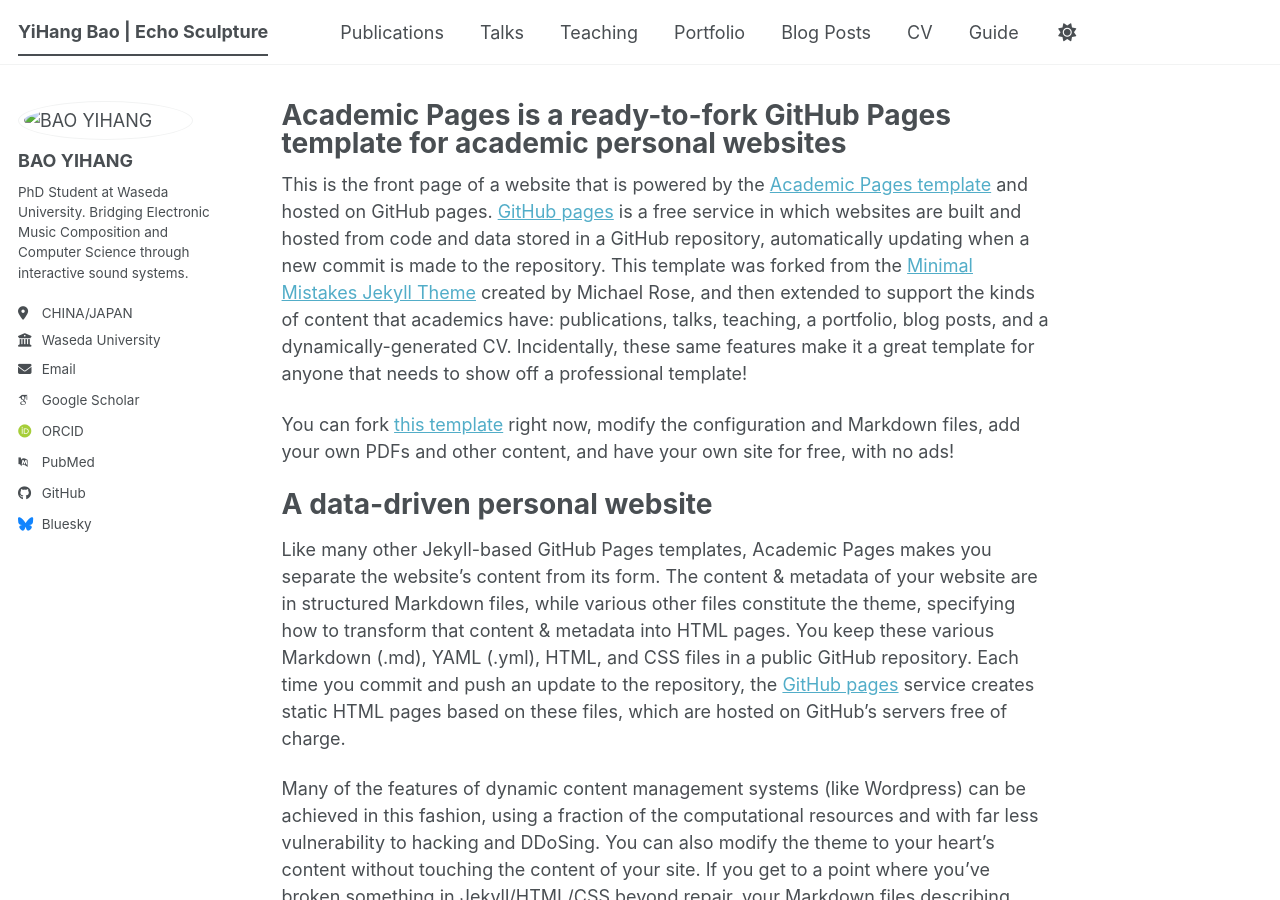
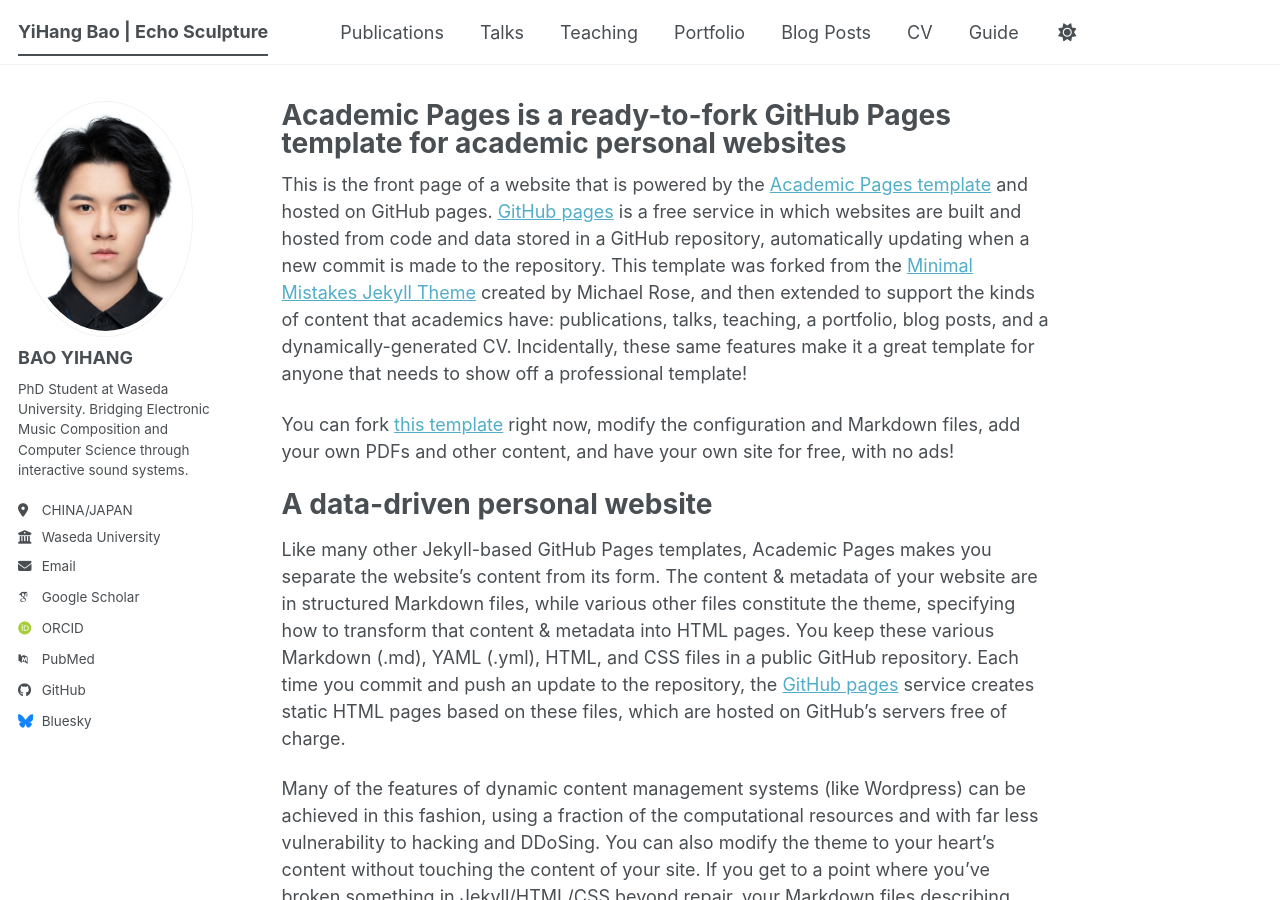
Before and after one commit to Echo-Sculpture/Echo-Sculpture.github.io, a Jekyll site: the page built from _pages/about.md, in a window 1280 px wide and 900 px high. Built offline with Jekyll 4.4.1, drawn with Linux system fonts in a browser that asks for light colours; some web fonts are replaced; a script bundle is joined from its source files by our own code; library files that are not in the unit come from our copies.

Commit message:
Change avatar image filename to lowercase
Updated avatar image path to use lowercase filename.

```diff
--- a/_config.yml
+++ b/_config.yml
@@ -23,7 +23,7 @@
 #               Additional customization can be done by editing /_includes/author-profile.html
 author:
   # Biographic information
-  avatar           : "images/BYH.png"
+  avatar           : "byh.png"
   name             : "BAO YIHANG"
   pronouns         : # example: "she/her"
   bio              : "PhD Student at Waseda University. Bridging Electronic Music Composition and Computer Science through interactive sound systems."
```
